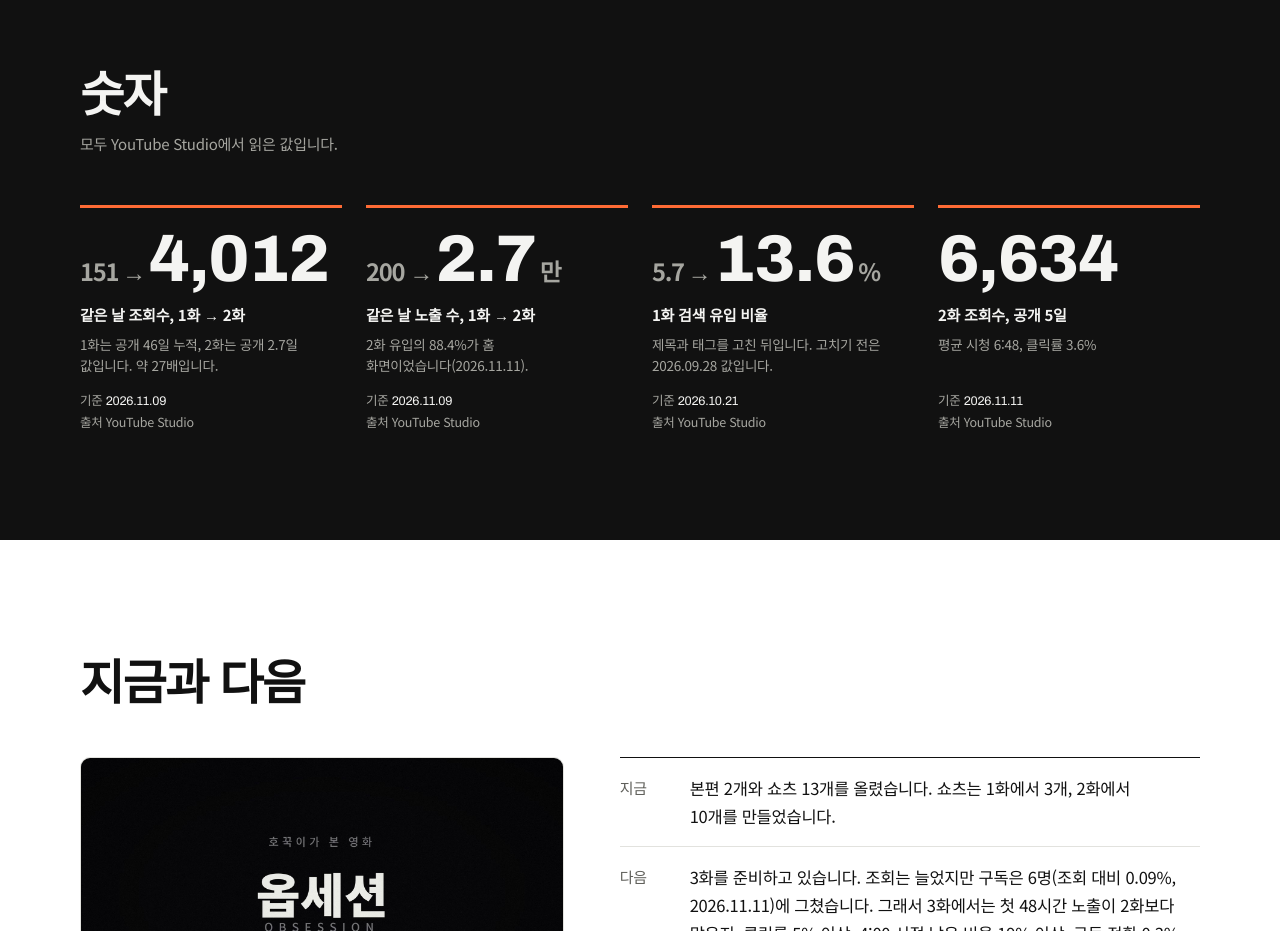
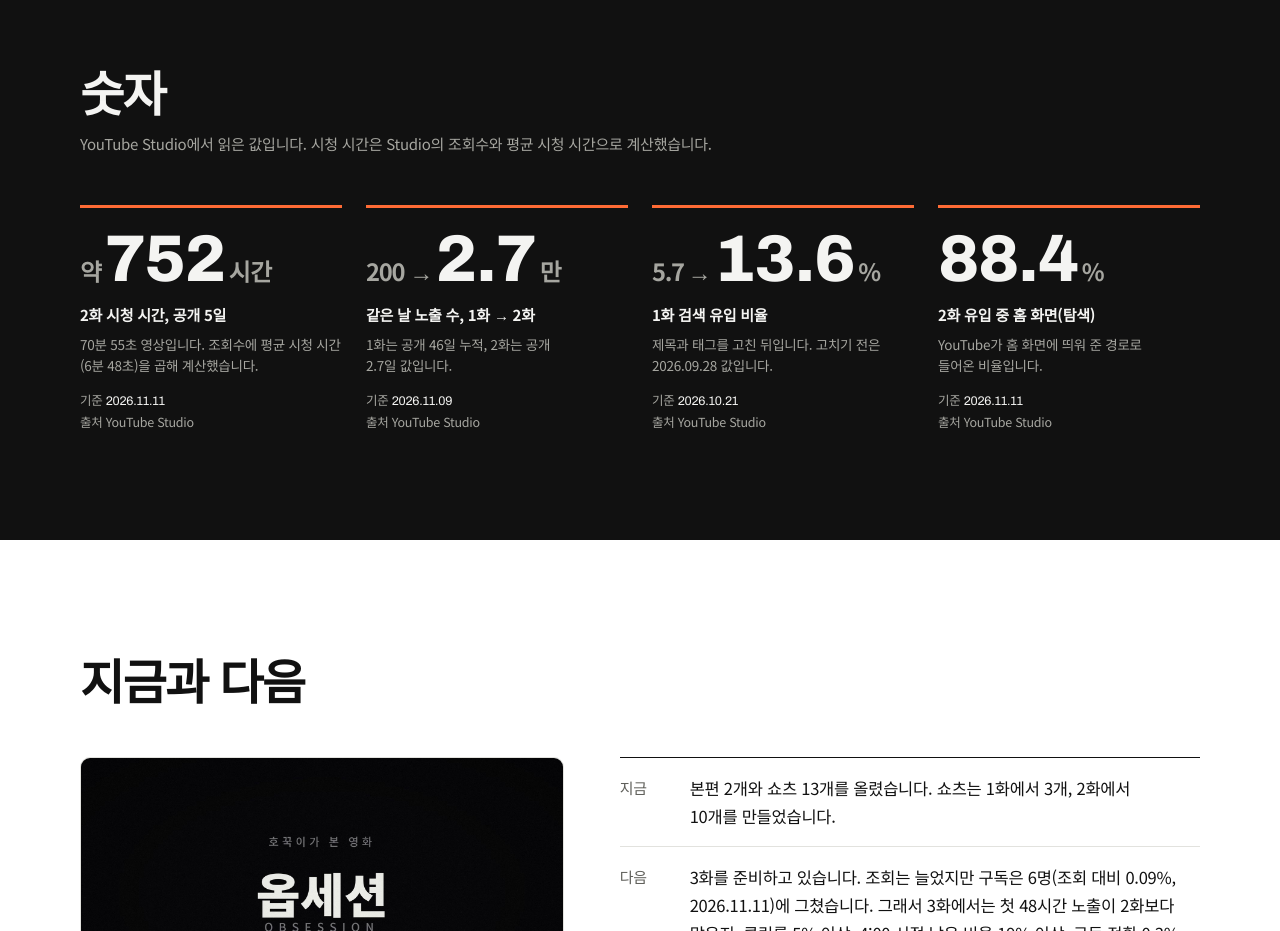
Before and after one commit to 062-SIBI/062-SIBI.github.io, a plain HTML site: page hokkuki/index.html in a window 1280 px wide. Shown: the part 8300-9231 px from the top of the page. Drawn offline with Linux system fonts and the light colour scheme.

Commit message:
호꾹이: 조회수 대신 2화 시청 시간(약 752시간)으로
2026.11.11 YouTube Studio 조회수 x 평균 시청 시간으로 계산. 노출·검색 유입·홈 유입 비율은 그대로.

Co-Authored-By: Claude Opus 5.5 <noreply@anthropic.com>
Claude-Session: https://claude.ai/code/session_018B483TCheA7hQmDJyRF57Q

```diff
--- a/hokkuki/index.html
+++ b/hokkuki/index.html
@@ -264,12 +264,12 @@ figcaption time{font-family:var(--f-num);font-weight:600;color:var(--ink);margin
 </section>
 <section class="sec ink" id="numbers" aria-labelledby="numbers-h">
   <div class="wrap">
-    <header class="sec-head"><h2 id="numbers-h">숫자</h2><p>모두 YouTube Studio에서 읽은 값입니다.</p></header>
+    <header class="sec-head"><h2 id="numbers-h">숫자</h2><p>YouTube Studio에서 읽은 값입니다. 시청 시간은 Studio의 조회수와 평균 시청 시간으로 계산했습니다.</p></header>
     <ul class="stats">
-      <li class="stat"><p class="n"><span class="pre">151 →</span>4,012</p><p class="lb">같은 날 조회수, 1화 → 2화</p><p class="sub">1화는 공개 46일 누적, 2화는 공개 2.7일 값입니다. 약 27배입니다.</p><p class="src">기준 <time>2026.11.09</time><br>출처 YouTube Studio</p></li>
-      <li class="stat"><p class="n"><span class="pre">200 →</span>2.7<small>만</small></p><p class="lb">같은 날 노출 수, 1화 → 2화</p><p class="sub">2화 유입의 88.4%가 홈 화면이었습니다(2026.11.11).</p><p class="src">기준 <time>2026.11.09</time><br>출처 YouTube Studio</p></li>
+      <li class="stat"><p class="n"><span class="pre">약</span>752<small>시간</small></p><p class="lb">2화 시청 시간, 공개 5일</p><p class="sub">70분 55초 영상입니다. 조회수에 평균 시청 시간(6분 48초)을 곱해 계산했습니다.</p><p class="src">기준 <time>2026.11.11</time><br>출처 YouTube Studio</p></li>
+      <li class="stat"><p class="n"><span class="pre">200 →</span>2.7<small>만</small></p><p class="lb">같은 날 노출 수, 1화 → 2화</p><p class="sub">1화는 공개 46일 누적, 2화는 공개 2.7일 값입니다.</p><p class="src">기준 <time>2026.11.09</time><br>출처 YouTube Studio</p></li>
       <li class="stat"><p class="n"><span class="pre">5.7 →</span>13.6<small>%</small></p><p class="lb">1화 검색 유입 비율</p><p class="sub">제목과 태그를 고친 뒤입니다. 고치기 전은 2026.09.28 값입니다.</p><p class="src">기준 <time>2026.10.21</time><br>출처 YouTube Studio</p></li>
-      <li class="stat"><p class="n">6,634</p><p class="lb">2화 조회수, 공개 5일</p><p class="sub">평균 시청 6:48, 클릭률 3.6%</p><p class="src">기준 <time>2026.11.11</time><br>출처 YouTube Studio</p></li>
+      <li class="stat"><p class="n">88.4<small>%</small></p><p class="lb">2화 유입 중 홈 화면(탐색)</p><p class="sub">YouTube가 홈 화면에 띄워 준 경로로 들어온 비율입니다.</p><p class="src">기준 <time>2026.11.11</time><br>출처 YouTube Studio</p></li>
     </ul>
   </div>
 </section>
```
